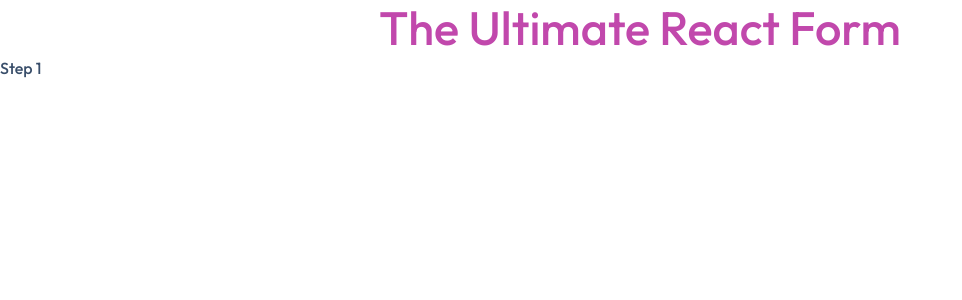
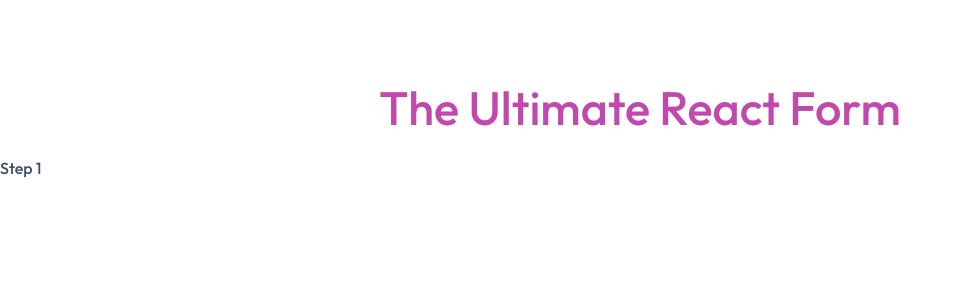
Before and after one commit to AliFarajzade/react-form, a React (Create React App) app: page / in a window 1280 px wide. Shown: the top 300 px of the page, without its empty margins (0-962 px from the left). Built offline with nearby package versions, Linux system fonts and the light colour scheme.

Commit message:
Add stylings.

```diff
--- a/src/components/layout.component.tsx
+++ b/src/components/layout.component.tsx
@@ -3,9 +3,11 @@ import Header from './header.component'
 
 const Layout: React.FC = () => {
     return (
-        <div className="container">
+        <div className="container py-4 lg:py-20 space-y-5">
             <Header />
-            <Outlet />
+            <main>
+                <Outlet />
+            </main>
         </div>
     )
 }
```
